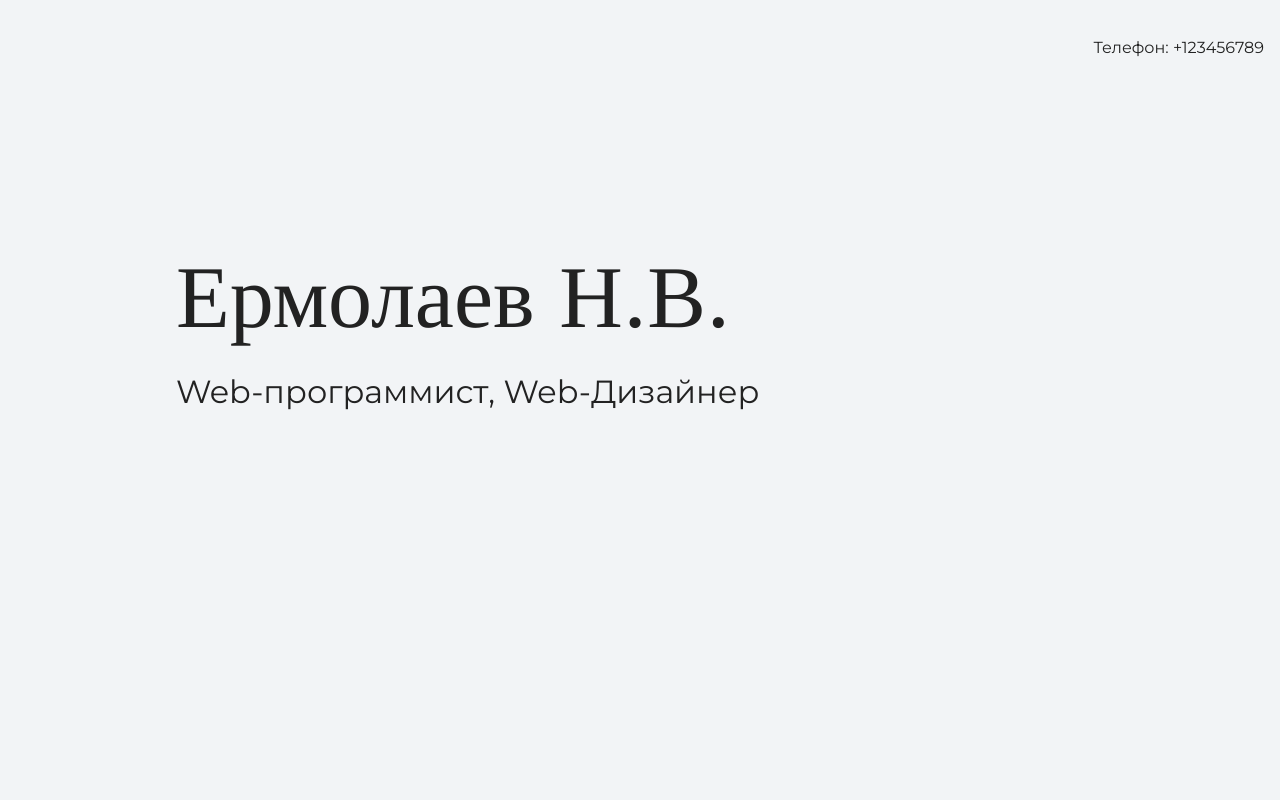
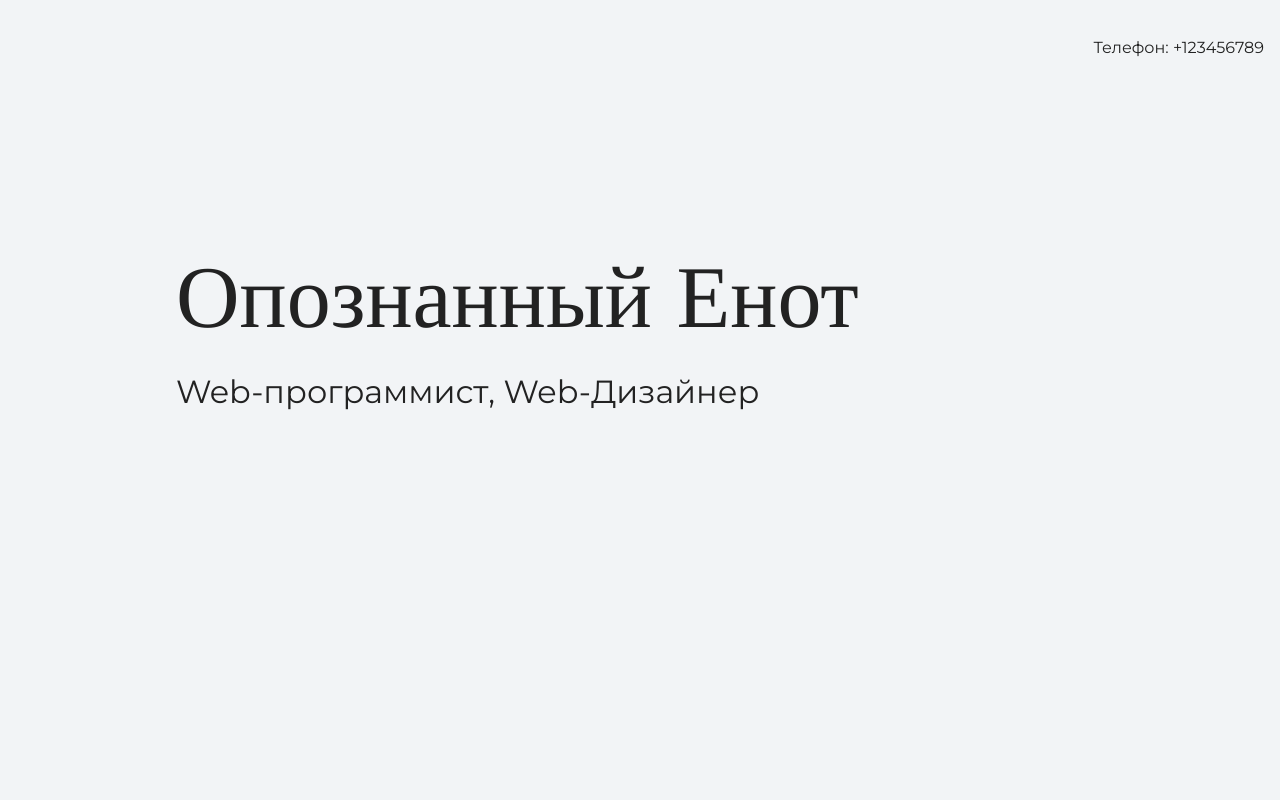
Before and after one commit to RikoDont/my-site, a plain HTML site: page index.html in a window 1280 px wide. Shown: the top 800 px of the page. Drawn offline with nearby package versions, Linux system fonts and the light colour scheme.

Commit message:
Add files via upload

```diff
--- a/index.html
+++ b/index.html
@@ -17,7 +17,7 @@
 	<div class="container">
 
     <section class="hero-image">
-      <h1 class="heading">Ермолаев Н.В.</h1>
+      <h1 class="heading">Опознанный Енот</h1>
       <p>Web-программист, Web-Дизайнер</p>
     </section>
 
```
